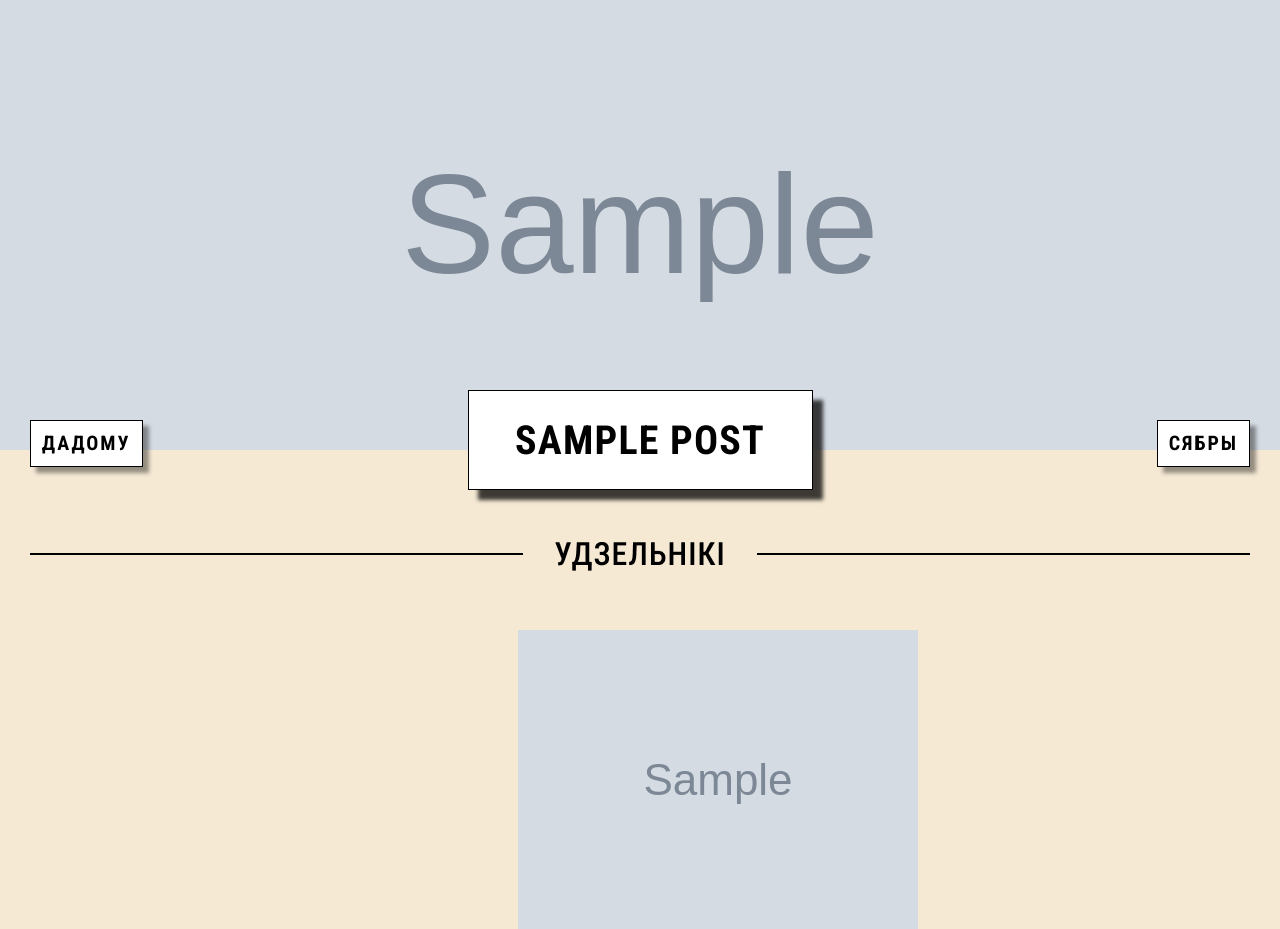
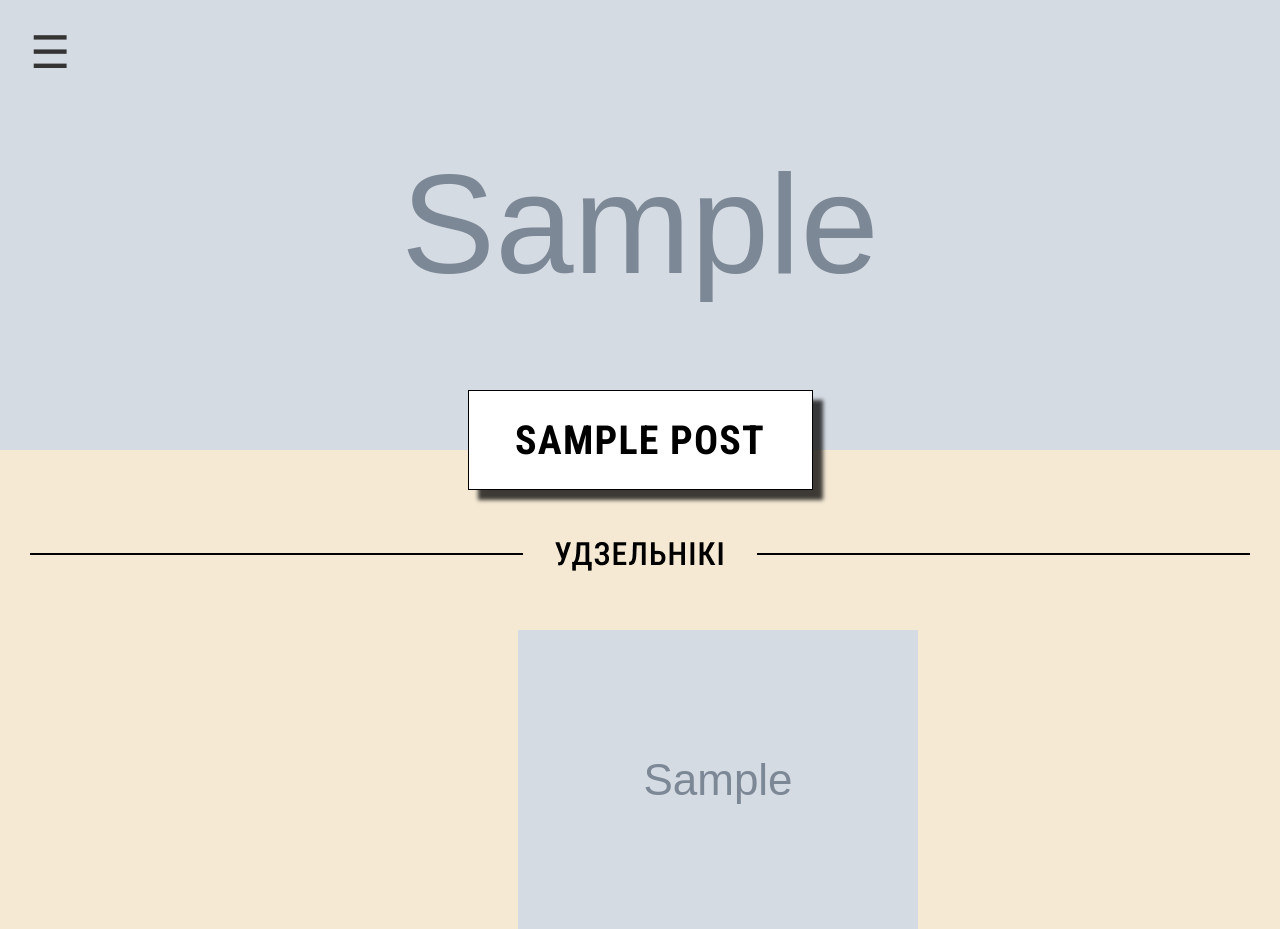
Before and after one commit to husbandwife78/vandra, a Django app: a page that uses petya/vandra_3_0/vandra_proj/templates/second_page.html in a window 1280 px wide. Shown: the top 929 px of the page. Run offline with Django 5.2, Linux system fonts and the light colour scheme; tables that the repository leaves empty hold one stand-in row (values such as "Sample post"); grey boxes marked "Sample" are stand-in pictures.

Commit message:
second page nav

```diff
--- a/petya/vandra_3_0/vandra_proj/static/home/css/second_style1.css
+++ b/petya/vandra_3_0/vandra_proj/static/home/css/second_style3.css
@@ -9,34 +9,45 @@
     margin: 0 auto;
 }
 
-/*------- HEADER --------*/
-.header{
+/*------- MENU --------*/
+.menu{
     position: absolute;
-    z-index: 2;
-    width: 100%;
+    z-index: 3;
+    margin-top: 30px;
+    margin-left: 30px;
+}
+.menu_list {
+    font-family: 'Roboto Condensed', sans-serif;
+    letter-spacing: 0.1em;
+    text-transform: uppercase;
+    color: #353434;
 
 }
-.header_conteiner nav{
-    width: 100%;
-    margin-top: 420px;
-    flex-wrap: wrap;
-    display: flex;
-    flex-direction: row;
-    justify-content: space-between;
+.menu_list > li > a{
+    font-size: 45px;
+    color: inherit;
 }
-.header_conteiner nav li a{
-    display: inline-block;
-    background: #FFFFFF;
-    border: 1px solid #000000;
-    box-shadow: 6px 6px 4px rgba(0, 0, 0, 0.4);
-    font-family: 'Roboto Condensed', sans-serif;
-    font-weight: 700;
-    font-size: 20px;
-    line-height: 23px;
-    text-align: center;
-    letter-spacing: 0.1em;
-    color: #000000;
-    padding: 11px;
+.menu_topic{
+    position: absolute;
+    left: 45px;
+    top: 5px;
+    display: none;
+}
+.menu_topic  li {
+    padding: 7px;
+    color: #ffffff;
+    margin-bottom: 10px;
+    background: #353434e0;
+}
+.menu_topic > li > a{
+    display: block;
+    font-size: 25px;
+    color: inherit;
+
+}
+.menu_list > li:hover .menu_topic{
+    z-index: 3;
+    display: block;
 }
 
 
--- a/petya/vandra_3_0/vandra_proj/templates/friends_page.html
+++ b/petya/vandra_3_0/vandra_proj/templates/friends_page.html
@@ -17,9 +17,9 @@
         <nav class="menu">
             <ul class="menu_list">
                 <li>
-                    <a href="{% url 'home' %}"> &#9776
+                    <a href=""> &#9776
                         <ul class="menu_topic">
-                            <li><a href=""> дадому </a></li>
+                            <li><a href="{% url 'home' %}"> дадому </a></li>
                         </ul>
                     </a>
                 </li>
--- a/petya/vandra_3_0/vandra_proj/templates/main_page.html
+++ b/petya/vandra_3_0/vandra_proj/templates/main_page.html
@@ -77,7 +77,7 @@
 
 
 {{ post_coordinates|json_script:"post_coordinates_json" }}
-<script src="{% static 'home/js/main_map2.js' %}"></script>
+<script src="{% static 'home/js/main_map.js' %}"></script>
 
 {% endblock %}
 
--- a/petya/vandra_3_0/vandra_proj/templates/second_page.html
+++ b/petya/vandra_3_0/vandra_proj/templates/second_page.html
@@ -8,7 +8,7 @@
 
 <head>
 
-    <link rel="stylesheet" href="{% static 'home/css/second_style1.css' %}"/>
+    <link rel="stylesheet" href="{% static 'home/css/second_style3.css' %}"/>
     <link rel="stylesheet" href="https://unpkg.com/leaflet@1.9.3/dist/leaflet.css"
      integrity="sha256-kLaT2GOSpHechhsozzB+flnD+zUyjE2LlfWPgU04xyI="
      crossorigin=""/>
@@ -21,14 +21,19 @@
 
 <body>
     <div class="wrapper">
-        <header class="header">
-            <div class="header_conteiner">
-                <nav>
-                    <li><a href="{% url 'home' %}">ДАДОМУ</a></li>
-                    <li><a href="{% url 'friends' %}">СЯБРЫ</a></li>
-                </nav>
-            </div>
-        </header>
+
+        <nav class="menu">
+            <ul class="menu_list">
+                <li>
+                    <a href=""> &#9776
+                        <ul class="menu_topic">
+                            <li><a href="{% url 'home' %}"> дадому </a></li>
+                            <li><a href="{% url 'friends' %}"> сябры </a></li>
+                        </ul>
+                    </a>
+                </li>
+            </ul>
+        </nav>
 
         <div class="content_top">
             <div class="content_top_conteiner">
@@ -88,15 +93,27 @@
                         <div class="{{article.articleRatio}}">
 
                             {% if forloop.counter|divisibleby:2 %}
+
                                 <div class="trip_block-text">
                                     <p>{{ article.text_block }}</p>
                                 </div>
-                                <img src="{{article.image.url}}" alt="vitebsk">
+
+                                <div class="img_and_text">
+                                    <img src="{{article.image.url}}" alt="vitebsk">
+                                    <p>а тя тя тя якая прыгажуня</p>
+                                </div>
+
                             {% else %}
-                                <img src="{{article.image.url}}" alt="vitebsk">
+
+                                <div class="img_and_text">
+                                    <img src="{{article.image.url}}" alt="vitebsk">
+                                    <p>а тя тя тя якая прыгажуня</p>
+                                </div>
+
                                 <div class="trip_block-text">
                                     <p>{{ article.text_block }}</p>
                                 </div>
+
                             {% endif %}
 
                         </div>
@@ -117,7 +134,7 @@
 {{ post_points|json_script:"post_points_json" }}
 
 
-<script src="{% static 'home/js/second_page1.js' %}"></script>
+<script src="{% static 'home/js/second_page.js' %}"></script>
 
 </body>
 
```
Also changed, not shown: other parts of petya/vandra_3_0/vandra_proj/static/home/css/second_style3.css (+31 -21 lines), petya/vandra_3_0/vandra_proj/static/home/js/main_map.js (renamed from petya/vandra_3_0/vandra_proj/static/home/js/main_map2.js), petya/vandra_3_0/vandra_proj/static/home/js/second_page.js (renamed from petya/vandra_3_0/vandra_proj/static/home/js/second_page1.js).
